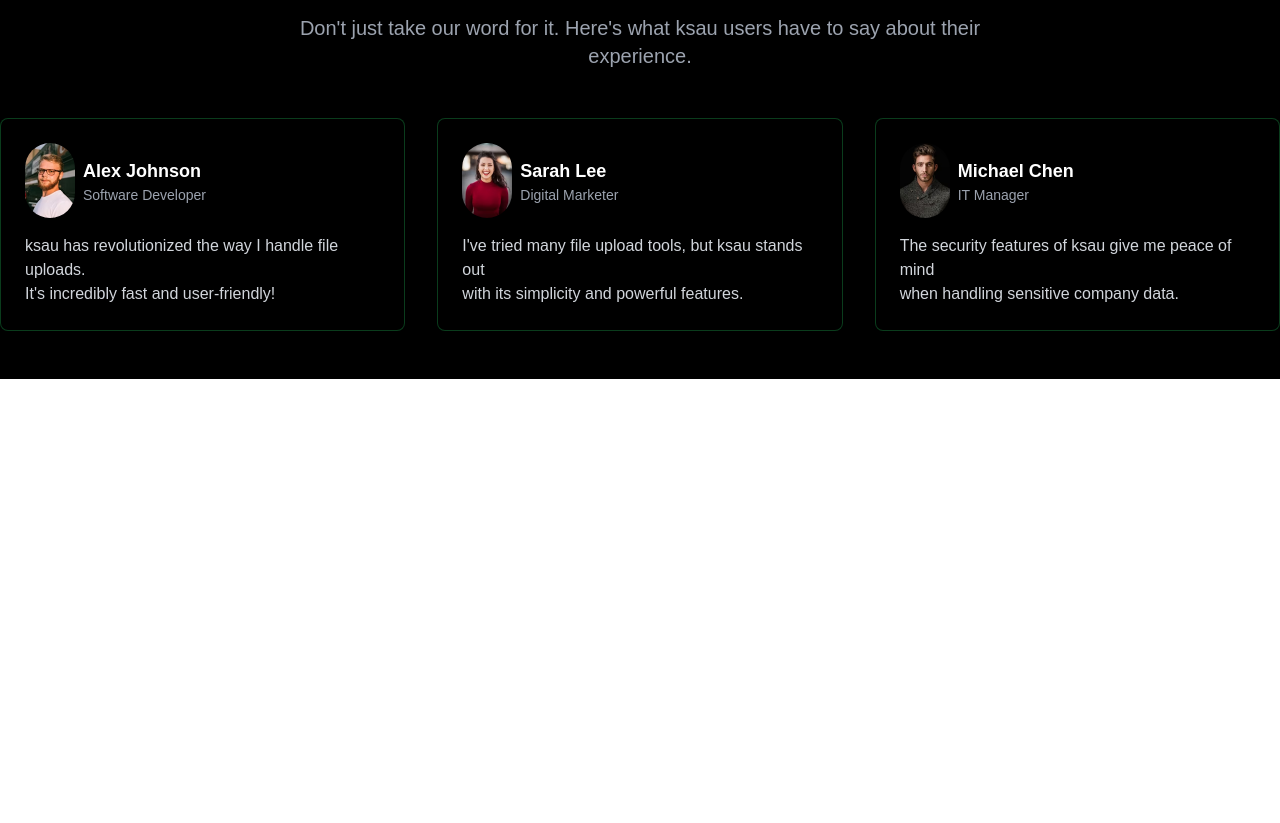
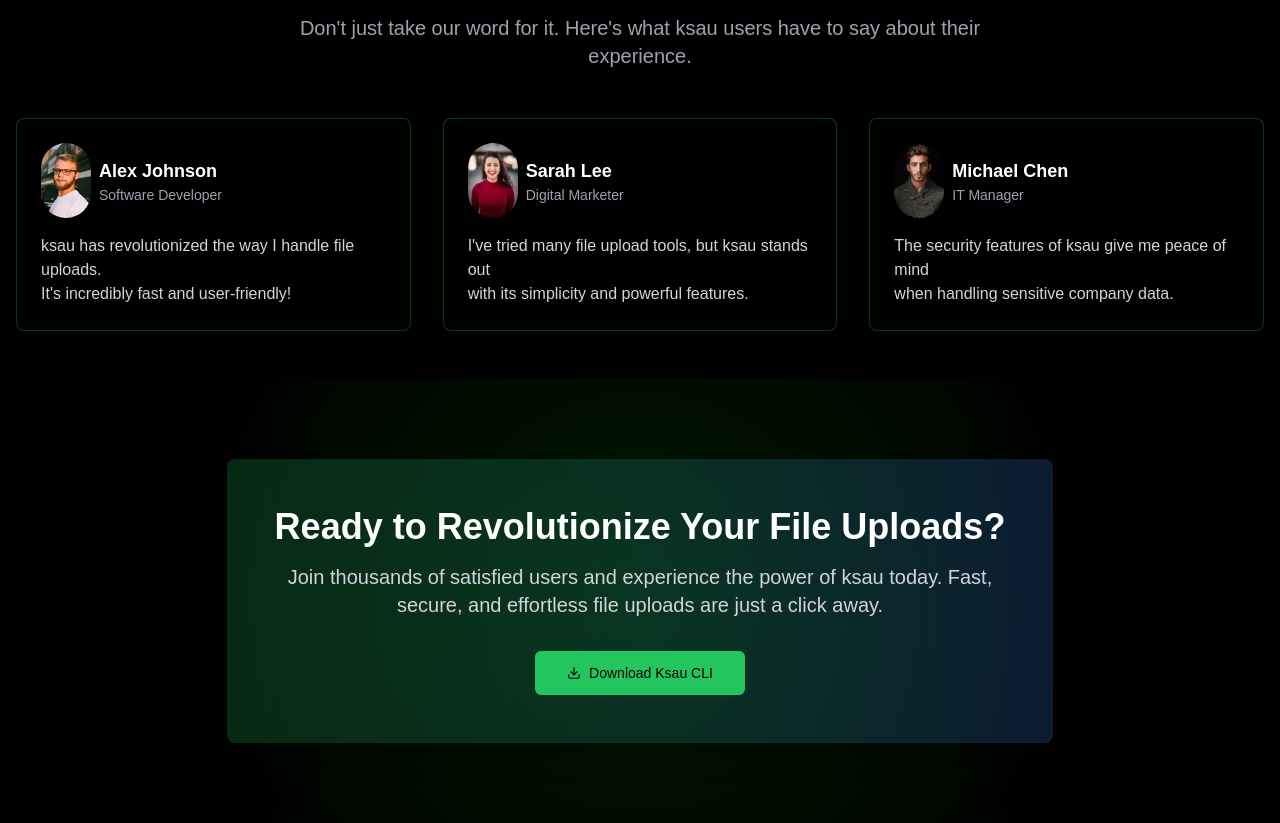
Before and after one commit to krey-yon/ksau, a Next.js app: page / in a window 1280 px wide. Shown: the part 1750-2573 px from the top of the page. Before the commit the page ends 2129 px from the top, so only its background shows below. Built offline with nearby package versions, Linux system fonts and the light colour scheme.

Commit message:
download page complete

```diff
--- a/src/app/page.tsx
+++ b/src/app/page.tsx
@@ -1,4 +1,5 @@
 import Navbar from "@/component/Navbar";
+import DownloadPage from "@/page/DownloadPage";
 import PageOne from "@/page/PageOne";
 import PageThree from "@/page/PageThree";
 import PageTwo from "@/page/PageTwo";
@@ -14,6 +15,7 @@ export default function Home() {
         <PageTwo />
         <PageThree />
         <TestimonialPage />
+        <DownloadPage />
       </div>
     </div>
   );
--- a/src/component/Navbar.tsx
+++ b/src/component/Navbar.tsx
@@ -5,8 +5,8 @@ function Navbar() {
   return (
     <div className="hidden sm:block fixed top-0 left-1/2 bg-black z-50 border-[0.5px] text-gray-400 px-8  py-1 mt-4 shadow-lg pointer-events-auto rounded-full h-10 border-green-500/30 transform -translate-x-1/2">
         <nav className='flex flex-row gap-6 justify-center items-center'>
-            <div className='flex flex-row text-2xl font-extrabold text-green-500'> <MdOutlineFileUpload className='inline-flex translate-y-1' /> ksau</div>
-            <div className='flex gap-5'>
+            <div className='flex flex-row text-2xl text-green-500'> <MdOutlineFileUpload className='inline-flex translate-y-1' /> ksau</div>
+            <div className='flex gap-5 cursor-pointer'>
             <div className='rounded-xl bg-green-300/50 px-2 text-green-300'>Home</div>
             <div>About</div>
             <div>Features</div>
--- /dev/null
+++ b/src/page/DownloadPage.tsx
@@ -0,0 +1,28 @@
+import React from "react";
+import { FiDownload } from "react-icons/fi";
+
+function DownloadPage() {
+  return (
+    <div className="flex flex-col items-center bg-radial-gradient justify-center ">
+      <div className="flex bg-gradient-to-r from-green-500/20 to-blue-500/20 rounded-lg md:p-12 shadow-2xl overflow-hidden  flex-col items-center justify-center text-center text-white p-10 m-20">
+        <h1 className="text-3xl md:text-4xl font-bold text-white mb-4">
+          Ready to Revolutionize Your File Uploads?
+        </h1>
+        <p className="text-xl text-gray-300 mb-8 mx-auto">
+          Join thousands of satisfied users and experience the power of ksau
+          today. Fast, <br /> secure, and effortless file uploads are just a
+          click away.
+        </p>
+        <button
+          className="inline-flex items-center justify-center gap-2 whitespace-nowrap text-sm font-medium ring-offset-background cursor-pointer focus-visible:outline-none focus-visible:ring-2 focus-visible:ring-ring focus-visible:ring-offset-2 disabled:pointer-events-none disabled:opacity-50 [_&svg]:pointer-events-none [_&svg]:size-4 [_&svg]:shrink-0 h-11 rounded-md px-8 bg-green-500 text-black hover:bg-green-600 transition-all duration-300 ease-out hover:translate-y-[-4px] hover:shadow-[0_8px_30px_rgba(34,197,94,0.4)] active:translate-y-[0px] relative z-30
+"
+        >
+          {" "}
+          <FiDownload className="inline-flex" /> Download Ksau CLI{" "}
+        </button>
+      </div>
+    </div>
+  );
+}
+
+export default DownloadPage;
--- a/src/page/TestimonialPage.tsx
+++ b/src/page/TestimonialPage.tsx
@@ -14,9 +14,9 @@ function TestimonialPage() {
           to say about their <br /> experience.
         </p>
       </div>
-      <div className="grid grid-cols-1 md:grid-cols-3 gap-8  mx-auto mb-12">
+      <div className="grid grid-cols-1 md:grid-cols-3 gap-8 px-4  mx-auto mb-12">
         <div className="bg-black p-6 rounded-lg border border-green-500/30 shadow-xl relative overflow-hidden transition-all duration-300 ease-out hover:translate-y-[-2px] hover:shadow-2xl hover:border-green-500/50">
-          <div className="flex gap-2 items-center mb-4">
+          <div className="flex gap-2 items-center mb-4 ">
             <Image
               src="/image/photo-1599566150163-29194dcaad36.avif"
               alt="Portrait"
```
Also changed, not shown: src/component/SmallContainer.tsx (deleted).
